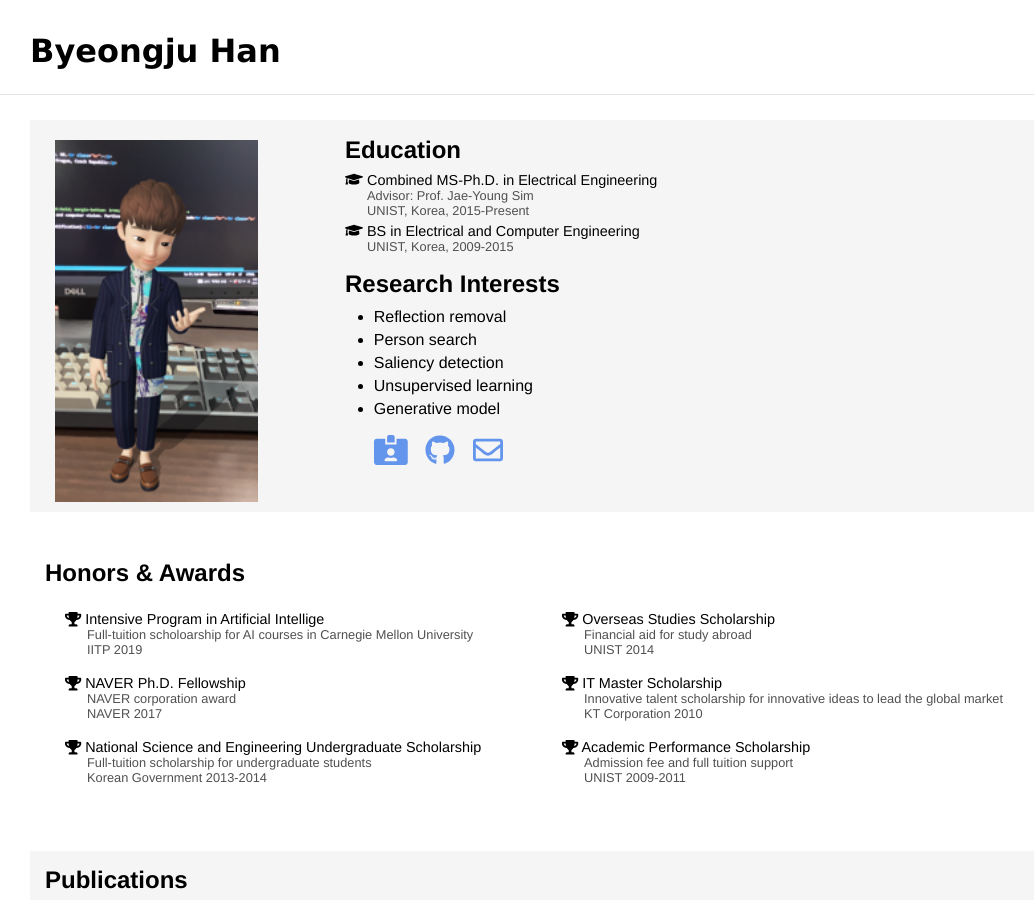
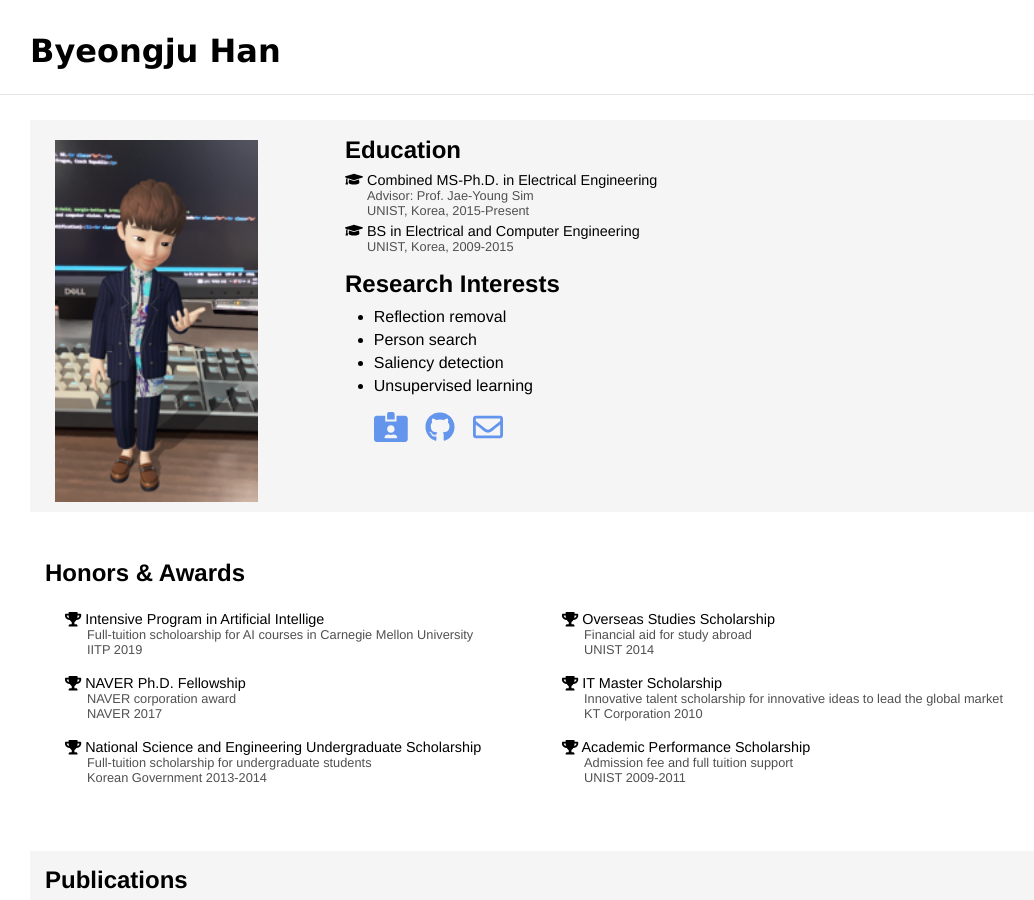
Before and after one commit to byeongjuhan/byeongjuhan.github.io, a Jekyll site: the page built from index.html, in a window 1280 px wide and 900 px high. Shown: the whole window, without its empty margins (130-1164 px from the left). Built offline with Jekyll 4.4.1, drawn with Linux system fonts in a browser that asks for light colours; nearby versions of some CDN libraries.

Commit message:
Update index.html
change research interest

```diff
--- a/index.html
+++ b/index.html
@@ -38,7 +38,6 @@
                 <li class="li" style="margin-left:5%">Person search</li>
                 <li class="li" style="margin-left:5%">Saliency detection</li>
                 <li class="li" style="margin-left:5%">Unsupervised learning</li>
-                <li class="li" style="margin-left:5%">Generative model</li>
             </li>
         </ul>
         <ul>
```
